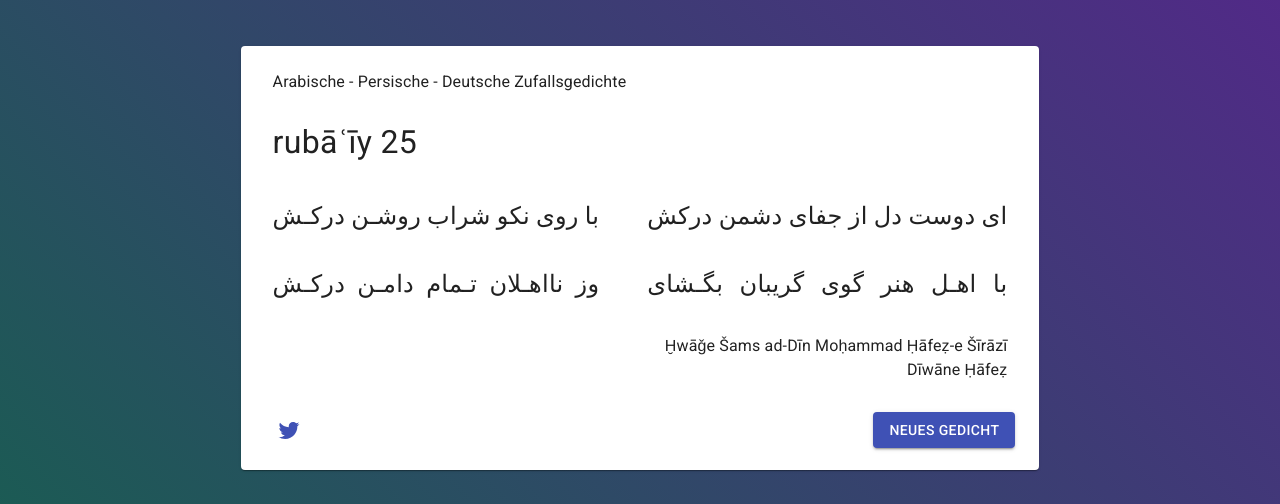
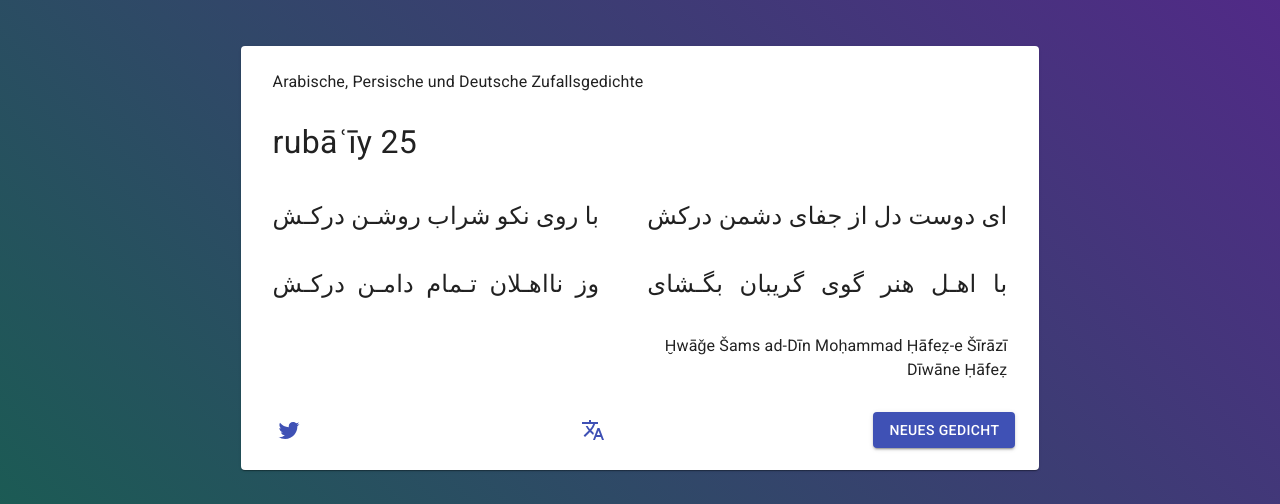
Before and after one commit to Dmnk28/quote-machine, a React (Create React App) app in the folder quote/: page / in a window 1280 px wide. Shown: the part 142-646 px from the top of the page. Built offline with nearby package versions, Linux system fonts and the light colour scheme.

Commit message:
Minor Refactoring of old Code. Added the Translate-Feature, commented the TwitterLink

```diff
--- a/quote/src/App.js
+++ b/quote/src/App.js
@@ -5,14 +5,20 @@ import { Button, Card, CardActions, CardContent, Typography } from '@material-ui
 
 import poems from './data/_poems';
 import TwitterLink from './components/_TwitterLink';
+import TranslateBtn from './components/_TranslateBtn';
 
 
 
 class App extends React.Component {
   constructor (props) {
     super(props);
+    this.randomIndex            =   this.randomIndex.bind(this);
+    this.poemSwitch             =   this.poemSwitch.bind(this);
+    this.handleTranslateClick   =   this.handleTranslateClick.bind(this);
+
     this.state = {
-      poetry: poems[this.randomIndex()]
+      poetry: poems[this.randomIndex()],
+      translate: false
     }
   }
 
@@ -27,9 +33,11 @@ class App extends React.Component {
       randomPoem = poems[this.randomIndex()];
     } while (randomPoem.title === this.state.poetry.title);
 
-    this.setState({
-        poetry: randomPoem
-    });
+    this.setState({poetry: randomPoem,});
+  }
+
+  handleTranslateClick = () => {
+    this.setState({translate: !this.state.translate});
   }
 
   render() {
@@ -38,16 +46,17 @@ class App extends React.Component {
           <Card id="quote-box">
             <CardContent>
               <Typography sx={{ fontSize: 14 }} color="text.secondary" gutterBottom>
-                Arabische - Persische - Deutsche Zufallsgedichte
+                Arabische, Persische und Deutsche Zufallsgedichte
               </Typography>
               <Typography id="poemtitle">{this.state.poetry.title}</Typography>
-              <Typography id="text"><span dangerouslySetInnerHTML={{__html:this.state.poetry.text}} /></Typography>
+              <Typography id="text"><span dangerouslySetInnerHTML={(this.state.translate && this.state.poetry.trans) ? {__html:this.state.poetry.trans} :{__html:this.state.poetry.text}} /></Typography>
               <Typography color="text.secondary" id="author">{this.state.poetry.author}</Typography>
               <Typography color="text.secondary" id="source">{this.state.poetry.source}</Typography>
             </CardContent>
             <CardActions id="card-actions">
               <TwitterLink text={this.state.poetry.text} author={this.state.poetry.author}/>
-              <Button onClick={this.poemSwitch.bind(this)} id="new-quote" variant="contained" color="primary">Neues Gedicht</Button>
+              <TranslateBtn translate={this.state.translate} translateClick={this.handleTranslateClick}></TranslateBtn>
+              <Button onClick={this.poemSwitch} id="new-quote" variant="contained" color="primary">Neues Gedicht</Button>
             </CardActions>
           </Card>
       </main>
--- /dev/null
+++ b/quote/src/components/_TranslateBtn.js
@@ -0,0 +1,11 @@
+import { IconButton } from '@material-ui/core';
+import TranslateIcon from '@material-ui/icons/Translate';
+
+const TranslateBtn = ({translateClick}) => {
+
+    return(
+        <IconButton onClick={translateClick}><TranslateIcon color="primary"/></IconButton>
+    );
+}
+
+export default TranslateBtn;
--- a/quote/src/components/_TwitterLink.js
+++ b/quote/src/components/_TwitterLink.js
@@ -21,7 +21,7 @@ const TwitterLink = (props) => {
         window.open(addQuerriesToUrl(htmlFreeTweet, props.author), '_blank');
     };
     return(
-            <a id="tweet-quote" href="twitter.com/intent/tweet" onClick={handleClick}>
+            <a id="tweet-quote" href="twitter.com/intent/tweet" onClick={handleClick}>{/* The a-tag is purely for fullfilling the FreeCodeCamp-Userstory (Quote-Machine)*/}
                 <IconButton color="primary"><TwitterIcon /></IconButton>
             </a>
         );
```
